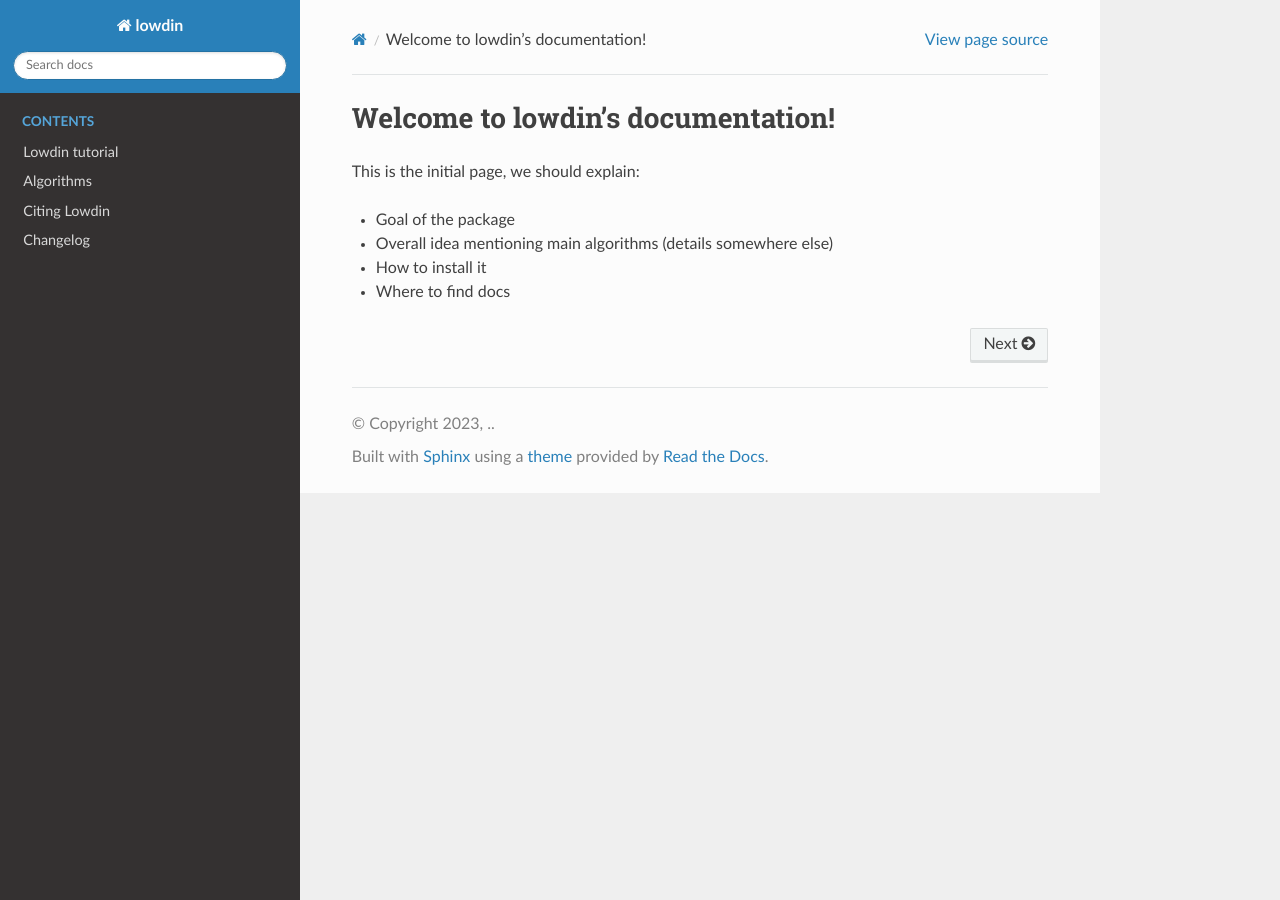
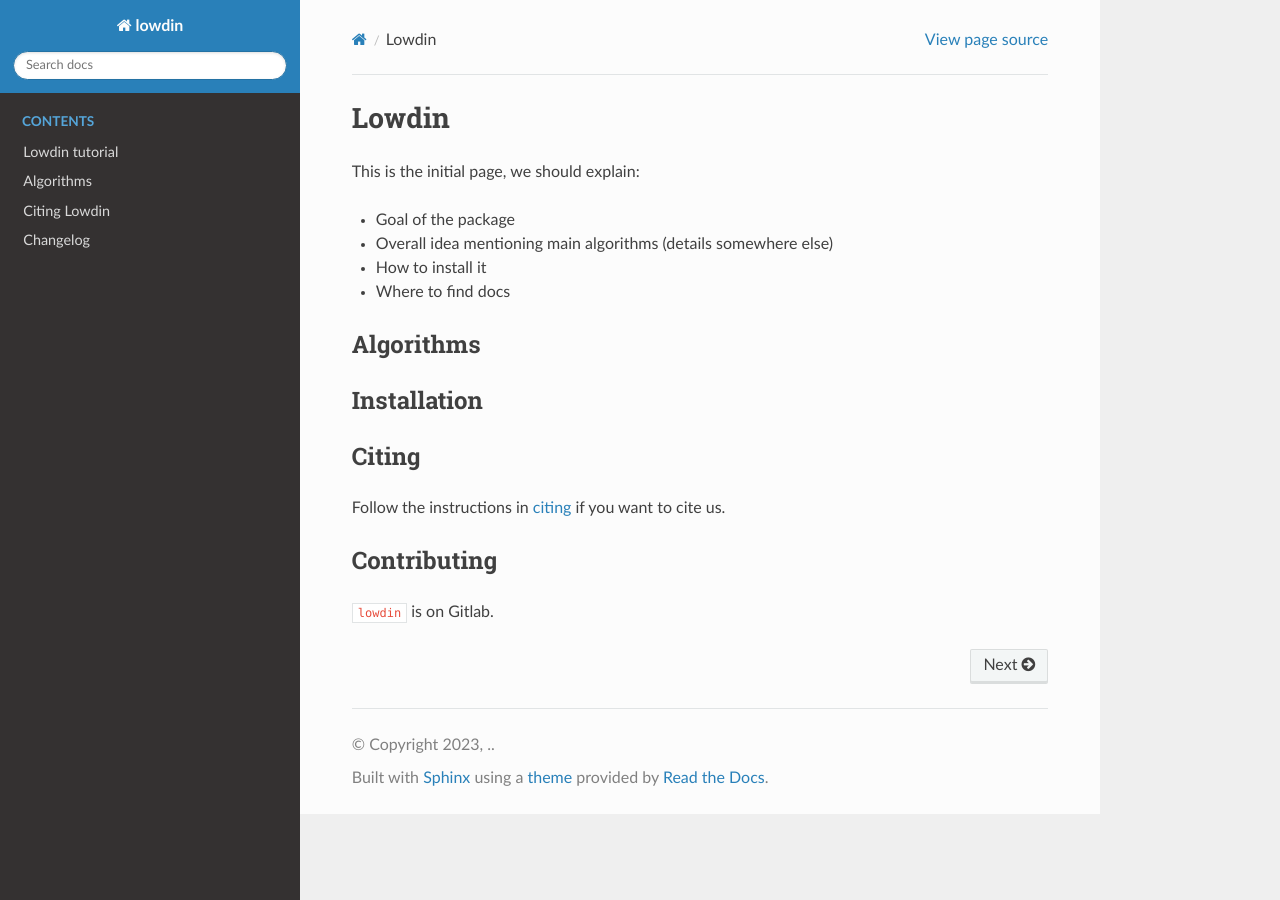
Before and after one commit to quantum-tinkerer/pymablock, a Sphinx documentation site: the page built from docs/source/index.md, in a window 1280 px wide. Built offline with Sphinx 7.4.7 and the Read the Docs theme 2.0.0, drawn with Linux system fonts in a browser that asks for light colours; pages that are not in the unit, such as notebooks, are missing from menus.

````diff
--- a/docs/source/index.md
+++ b/docs/source/index.md
@@ -1,6 +1,3 @@
-# Welcome to lowdin's documentation!
-
-
 ```{toctree}
 :hidden:
 :caption: Contents
@@ -11,8 +8,20 @@ CITING.md
 CHANGELOG.md
 ```
 
+# Lowdin
 This is the initial page, we should explain:
 - Goal of the package
 - Overall idea mentioning main algorithms (details somewhere else)
 - How to install it
 - Where to find docs
+## Algorithms
+
+## Installation
+
+
+## Citing
+
+Follow the instructions in [citing](CITING.md) if you want to cite us.
+
+## Contributing
+`lowdin` is on Gitlab.
````
Also changed, not shown: docs/source/CITING.md (+4 -0 lines).
